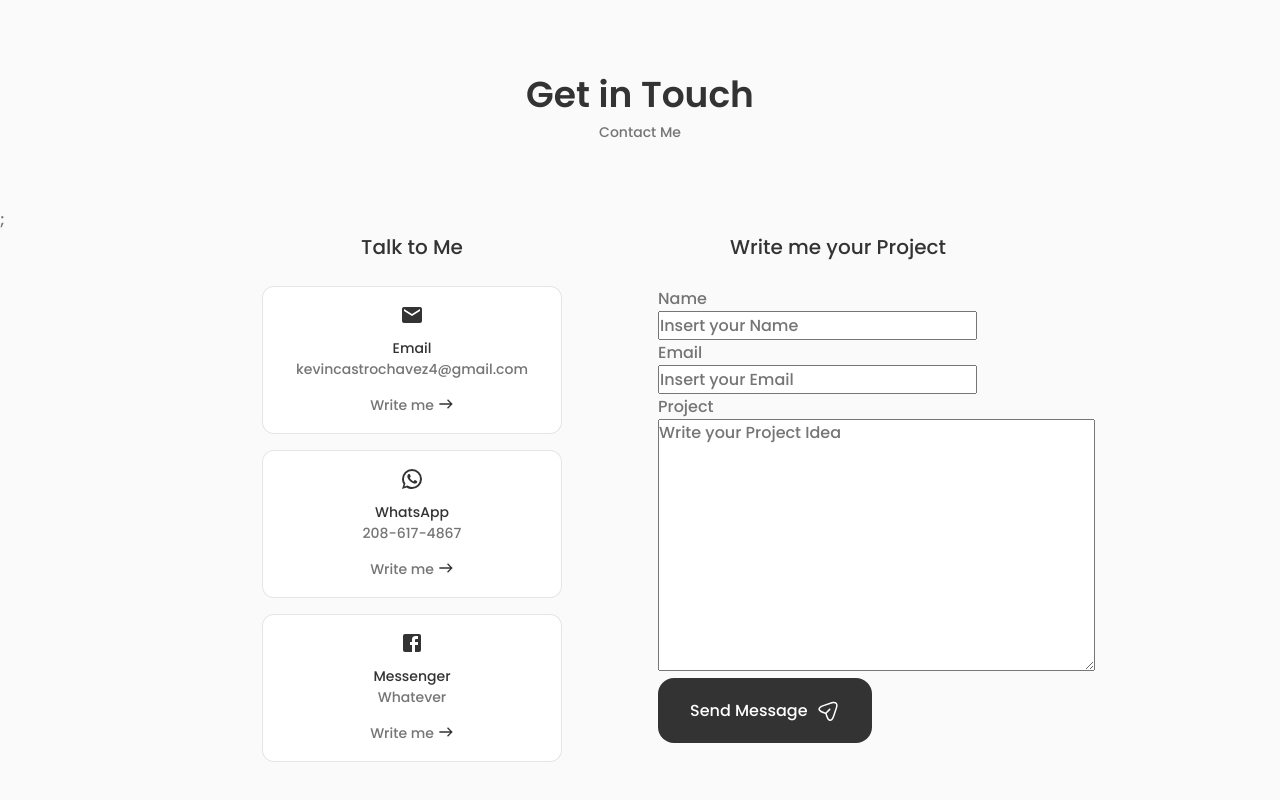
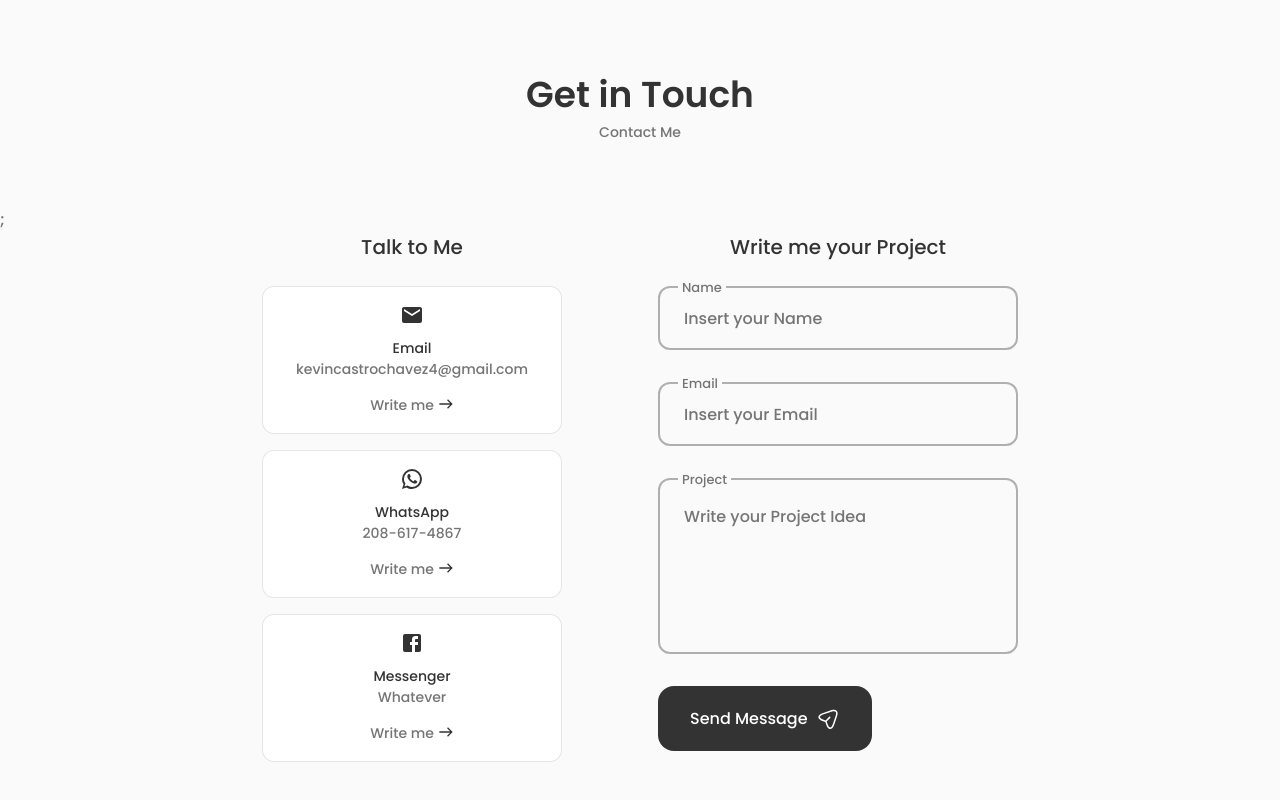
Before and after one commit to kevincastrochavez/kevin-portfolio, a React (Create React App) app: page / in a window 1280 px wide. Shown: the part 3141-3941 px from the top of the page. Built offline with nearby package versions, Linux system fonts and the light colour scheme.

Commit message:
finished styling the form for all devices

```diff
--- a/src/components/Contact.js
+++ b/src/components/Contact.js
@@ -83,7 +83,7 @@ function Contact() {
               />
             </div>
 
-            <div className='contact__form-div'>
+            <div className='contact__form-div contact__form-area'>
               <label className='contact__form-tag'>Project</label>
 
               <textarea
--- a/src/styles/contact.scss
+++ b/src/styles/contact.scss
@@ -69,5 +69,80 @@
 
   &__form {
     width: 360px;
+
+    &-div {
+      position: relative;
+      margin-bottom: 32px;
+      height: 4rem;
+    }
+
+    &-input {
+      position: absolute;
+      top: 0;
+      left: 0;
+      width: 100%;
+      height: 100%;
+      border: 2px solid rgba(0, 0, 0, 0.3);
+      background: none;
+      color: $text;
+      outline: none;
+      border-radius: 0.75rem;
+      padding: 1.5rem;
+      z-index: 1;
+    }
+
+    &-tag {
+      position: absolute;
+      top: -0.75rem;
+      left: 1.25rem;
+      font-size: $smaller-font;
+      padding: 0.25rem;
+      background-color: $body;
+      z-index: 10;
+    }
+
+    &-area {
+      height: 11rem;
+    }
+
+    &-area textarea {
+      resize: none;
+    }
   }
 }
+
+@media screen and (max-width: 992px) {
+  .contact {
+    &__container {
+      column-gap: 3rem;
+    }
+  }
+}
+
+@media screen and (max-width: 768px) {
+  .contact {
+    &__container {
+      grid-template-columns: 1fr;
+    }
+
+    &__info {
+      justify-content: center;
+    }
+
+    &__form {
+      margin: 0 auto;
+    }
+  }
+}
+
+@media screen and (max-width: 576px) {
+  .contact {
+    &__info {
+      grid-template-columns: 1fr;
+    }
+
+    &__form {
+      width: 100%;
+    }
+  }
+}
```
